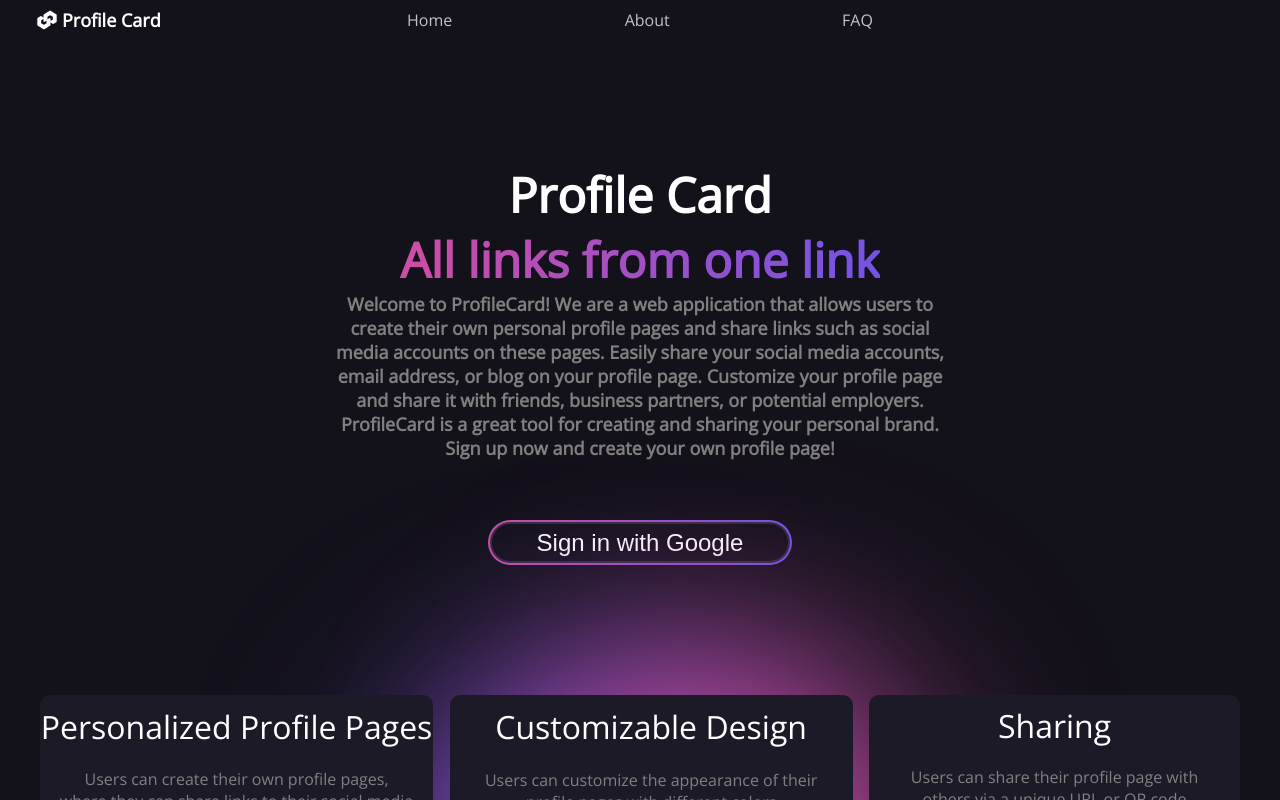
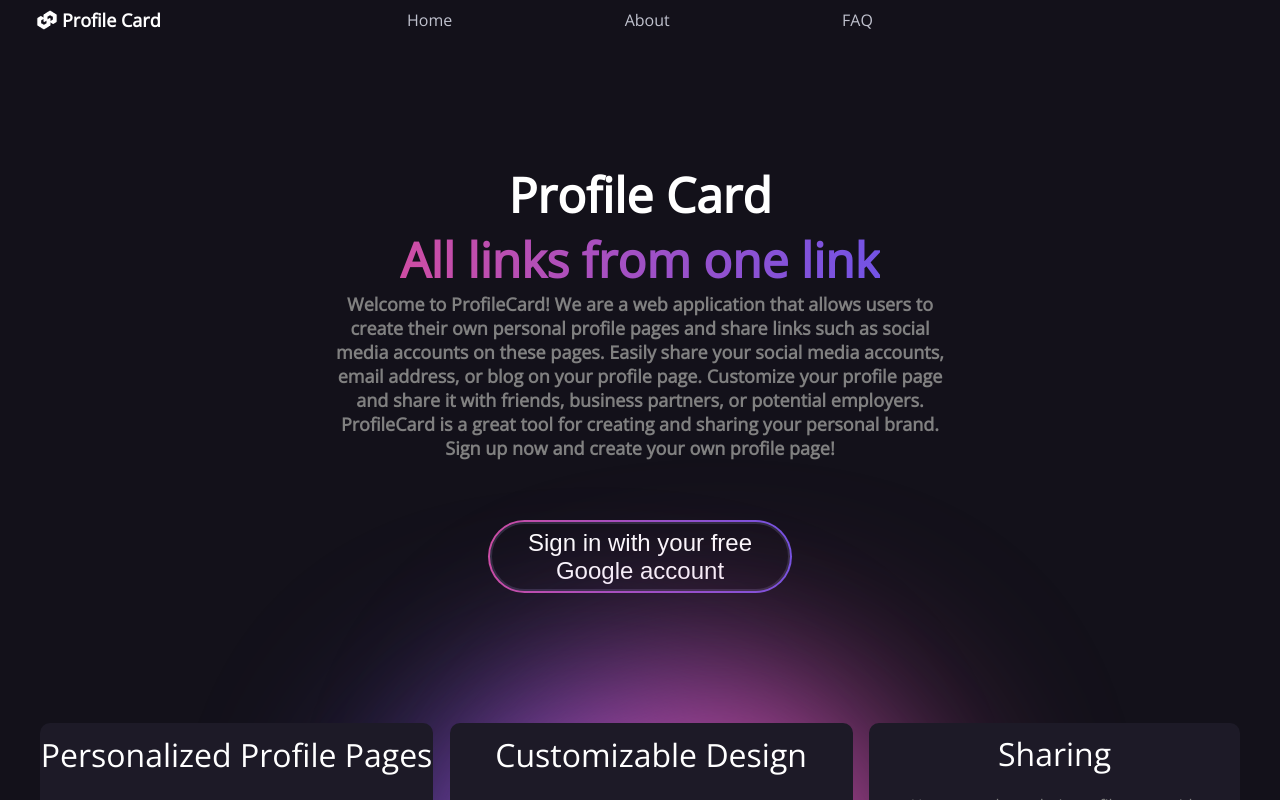
Before and after one commit to tw4/profilecard, a React (Create React App) app: page / in a window 1280 px wide. Shown: the top 800 px of the page. Built offline with nearby package versions, Linux system fonts and the light colour scheme; no server answers.

Commit message:
update: landing page sign in button content

```diff
--- a/src/components/LandingPage/HeaderSide.tsx
+++ b/src/components/LandingPage/HeaderSide.tsx
@@ -43,7 +43,7 @@ const HeaderSide: FC<IProps> = ({ login }) => {
         ProfileCard is a great tool for creating and sharing your personal
         brand. Sign up now and create your own profile page!
       </Text>
-      <GradientButton content="Sign in with Google" onClik={login} size={3} />
+      <GradientButton content="Sign in with your free Google account" onClik={login} size={3} />
     </Box>
   );
 };
```
